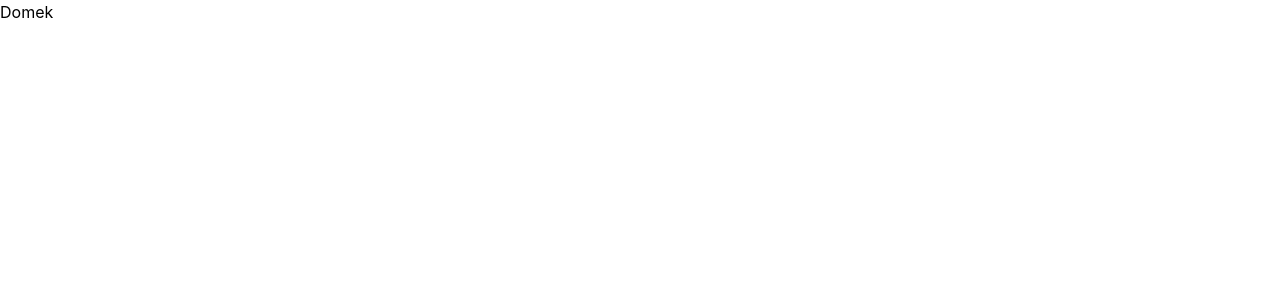
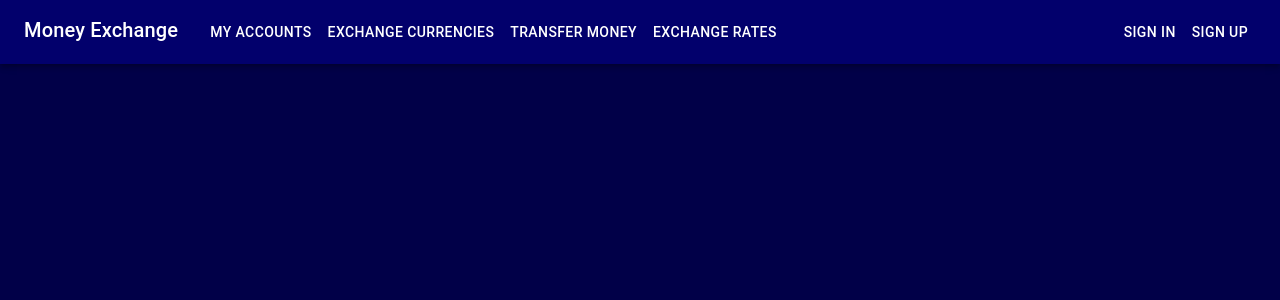
Before and after one commit to JakubNiewadzi/MoneyExchange, a React (Create React App) app in the folder frontend/: page / in a window 1280 px wide. Shown: the top 300 px of the page. Built offline with nearby package versions, Linux system fonts and the light colour scheme.

Commit message:
navbar, color settings and sign in/up improv

```diff
--- a/frontend/src/components/Navbar.jsx
+++ b/frontend/src/components/Navbar.jsx
@@ -3,15 +3,37 @@ import Box from '@mui/material/Box';
 import Toolbar from '@mui/material/Toolbar';
 import Typography from '@mui/material/Typography';
 import Button from '@mui/material/Button';
+import {NavLink} from "react-router-dom";
+import {useSelector} from "react-redux";
 
 export const Navbar = () => {
-    return <Box sx={{ flexGrow: 1 }}>
-        <AppBar position="static">
-            <Toolbar>
-                <Typography variant="h6" component="div" sx={{ flexGrow: 1 }}>
-                    News
-                </Typography>
-                <Button color="inherit">Login</Button>
+    const isLoggedIn = useSelector(state => state.auth.isLoggedIn)
+
+    return <Box>
+        <AppBar className="bg-customBlue" position="static">
+            <Toolbar className="flex justify-between">
+                <div className='flex h-full'>
+                    <div className="items-center">
+                        <Typography variant="h6">
+                            Money Exchange
+                        </Typography>
+                    </div>
+                    <div className="ml-6 items-center">
+                        <div>
+                            <Button color="inherit">My accounts</Button>
+                            <Button color="inherit">Exchange currencies</Button>
+                            <Button color="inherit">Transfer money</Button>
+                            <Button color="inherit">Exchange rates</Button>
+                        </div>
+                    </div>
+                </div>
+                <div>
+                    {!isLoggedIn ?
+                        (<><Button component={NavLink} to="/login" color="inherit">Sign in</Button>
+                            <Button component={NavLink} to="/register" color="inherit">Sign up</Button></>) :
+                        (<Button component={NavLink} to="/logout" color="inherit">Logout</Button>)}
+
+                </div>
             </Toolbar>
         </AppBar>
     </Box>
--- a/frontend/src/index.js
+++ b/frontend/src/index.js
@@ -46,10 +46,13 @@ const root = ReactDOM.createRoot(document.getElementById('root'));
 root.render(
     <React.StrictMode>
         <Provider store={store}>
-            <RouterProvider router={router}/>
+            <div className='min-h-screen bg-background'>
+                <RouterProvider router={router}/>
+            </div>
         </Provider>
     </React.StrictMode>
-);
+)
+;
 
 // If you want to start measuring performance in your app, pass a function
 // to log results (for example: reportWebVitals(console.log))
--- a/frontend/src/pages/HomePage.jsx
+++ b/frontend/src/pages/HomePage.jsx
@@ -1,3 +1,7 @@
+import {Navbar} from "../components/Navbar";
+
 export const HomePage = () => {
-    return <>Domek</>
+    return <div><Navbar/>
+
+    </div>
 }
--- a/frontend/src/pages/LoginPage.jsx
+++ b/frontend/src/pages/LoginPage.jsx
@@ -6,6 +6,7 @@ import {InputLabel, TextField} from "@mui/material";
 import {login} from "../services/authService";
 import {performLogin} from "../state/slices/authSlice";
 import {FormContainer} from "../components/FormContainer";
+import {NavLink} from "react-router-dom";
 
 export const LoginPage = () => {
     const [email, setEmail] = useState('')
@@ -56,7 +57,7 @@ export const LoginPage = () => {
         name === "email" ? setEmail(data) : setPassword(data)
     }
 
-    return <FormContainer handleSubmit={handleSubmit}>
+    return <FormContainer handleSubmit={handleSubmit} className="bg-black">
         <h2 className="text-center text-2xl font-semibold mb-4">Login</h2>
         <InputLabel className="mb-2">Email</InputLabel>
         <TextField className="w-full"
@@ -77,8 +78,13 @@ export const LoginPage = () => {
                    error={!!passwordError}
                    helperText={passwordError}
                    focused/>
-        <Button type="submit" variant="contained" className="bg-black mt-4 w-full">
-            Login
-        </Button>
+        <div className='flex flex-row mb-2 justify-between'>
+            <Button type="submit" variant="contained" className="bg-darkBlue mt-4 w-2/5">
+                Login
+            </Button>
+            <Button component={NavLink} to="/" variant="contained" className="bg-lightBlue mt-4 w-2/5">
+                Back
+            </Button>
+        </div>
     </FormContainer>
 }
--- a/frontend/src/pages/RegisterPage.jsx
+++ b/frontend/src/pages/RegisterPage.jsx
@@ -6,6 +6,7 @@ import {register} from "../services/authService";
 import {performLogin} from "../state/slices/authSlice";
 import {useDispatch, useSelector} from "react-redux";
 import {useNavigate} from "react-router";
+import {NavLink} from "react-router-dom";
 
 export const RegisterPage = () => {
     const isLoggedIn = useSelector(state => state.auth.isLoggedIn)
@@ -106,8 +107,13 @@ export const RegisterPage = () => {
                    error={!!errors.repeatPassword}
                    helperText={errors.repeatPassword}
                    focused/>
-        <Button type="submit" variant="contained" className="bg-black mt-4 w-full">
-            Submit
-        </Button>
+        <div className='flex flex-row mb-2 justify-between'>
+            <Button type="submit" variant="contained" className="bg-darkBlue mt-4 w-2/5">
+                Register
+            </Button>
+            <Button component={NavLink} to="/" variant="contained" className="bg-lightBlue mt-4 w-2/5">
+                Back
+            </Button>
+        </div>
     </FormContainer>
 }
--- a/frontend/tailwind.config.js
+++ b/frontend/tailwind.config.js
@@ -5,7 +5,14 @@ module.exports = {
   ],
   important: "#root",
   theme: {
-    extend: {},
+    extend: {
+      colors: {
+        customBlue: '#02006c',
+        background: '#010048',
+        darkBlue: '#03002e',
+        lightBlue: '#090088'
+      },
+    },
   },
   plugins: [],
 }
```
